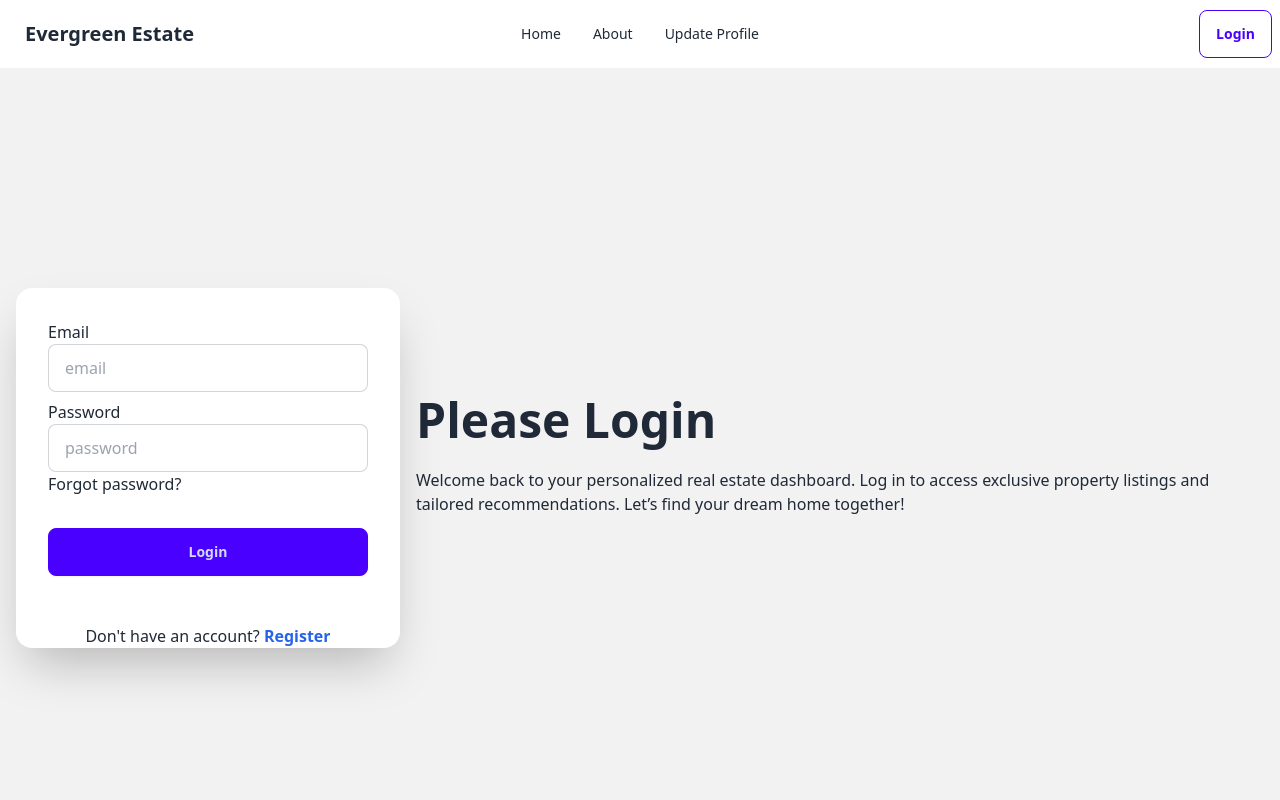
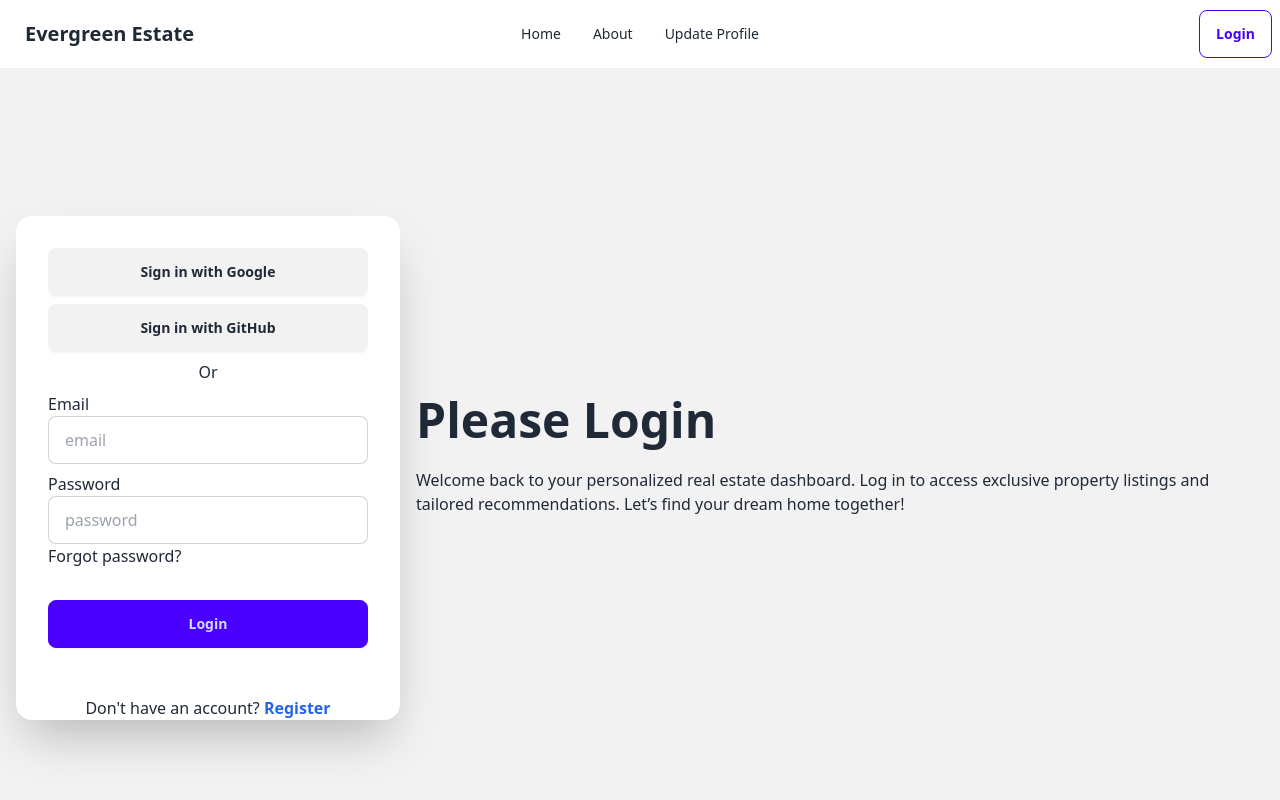
Before and after one commit to Arafat-Bhuiyan/Evergreen-Estate, a React (Vite) app: page /login in a window 1280 px wide. Shown: the top 800 px of the page. Built offline with nearby package versions, Linux system fonts and the light colour scheme; no server answers.

Commit message:
google & github login page authentication done

```diff
--- a/src/pages/Login/Login.jsx
+++ b/src/pages/Login/Login.jsx
@@ -1,11 +1,43 @@
 import { useContext } from "react";
 import { Link, useLocation, useNavigate } from "react-router-dom";
 import { AuthContext } from "../../Provider/AuthProvider";
+import { GithubAuthProvider, GoogleAuthProvider, signInWithPopup } from "firebase/auth";
+import auth from "../../firebase/firebase.config";
 
 const Login = () => {
-  const { signIn } = useContext(AuthContext);
+  const googleProvider = new GoogleAuthProvider();
+  const githubProvider = new GithubAuthProvider();
   const location = useLocation();
   const navigate = useNavigate();
+  const { signIn } = useContext(AuthContext);
+
+  const handleGoogleSignIn = () => {
+    signInWithPopup(auth, googleProvider)
+      .then((result) => {
+        const user = result.user;
+        console.log(user);
+
+        // Redirect to home page after successful login
+        navigate(location?.state ? location.state : "/");
+      })
+      .catch((error) => {
+        console.error(error);
+      });
+  };
+
+  const handleGithubSignIn = () => {
+    signInWithPopup(auth, githubProvider)
+      .then((result) => {
+        const user = result.user;
+        console.log(user);
+
+        // Redirect to home page after successful login
+        navigate(location?.state ? location.state : "/");
+      })
+      .catch((error) => {
+        console.error(error);
+      });
+  };
 
   const handleLogin = (e) => {
     e.preventDefault();
@@ -39,8 +71,15 @@ const Login = () => {
         <div className="card bg-base-100 w-full max-w-sm shrink-0 shadow-2xl">
           <form onSubmit={handleLogin} className="card-body">
             <div className="form-control">
+              <button onClick={handleGoogleSignIn} className="btn">Sign in with Google</button>
+            </div>
+            <div className="form-control">
+              <button onClick={handleGithubSignIn} className="btn">Sign in with GitHub</button>
+            </div>
+            <p className="text-center">Or</p>
+            <div className="form-control">
               <div>
-                <span >Email</span>
+                <span>Email</span>
               </div>
               <input
                 type="email"
@@ -52,7 +91,7 @@ const Login = () => {
             </div>
             <div className="form-control">
               <div>
-                <span >Password</span>
+                <span>Password</span>
               </div>
               <input
                 type="password"
```
